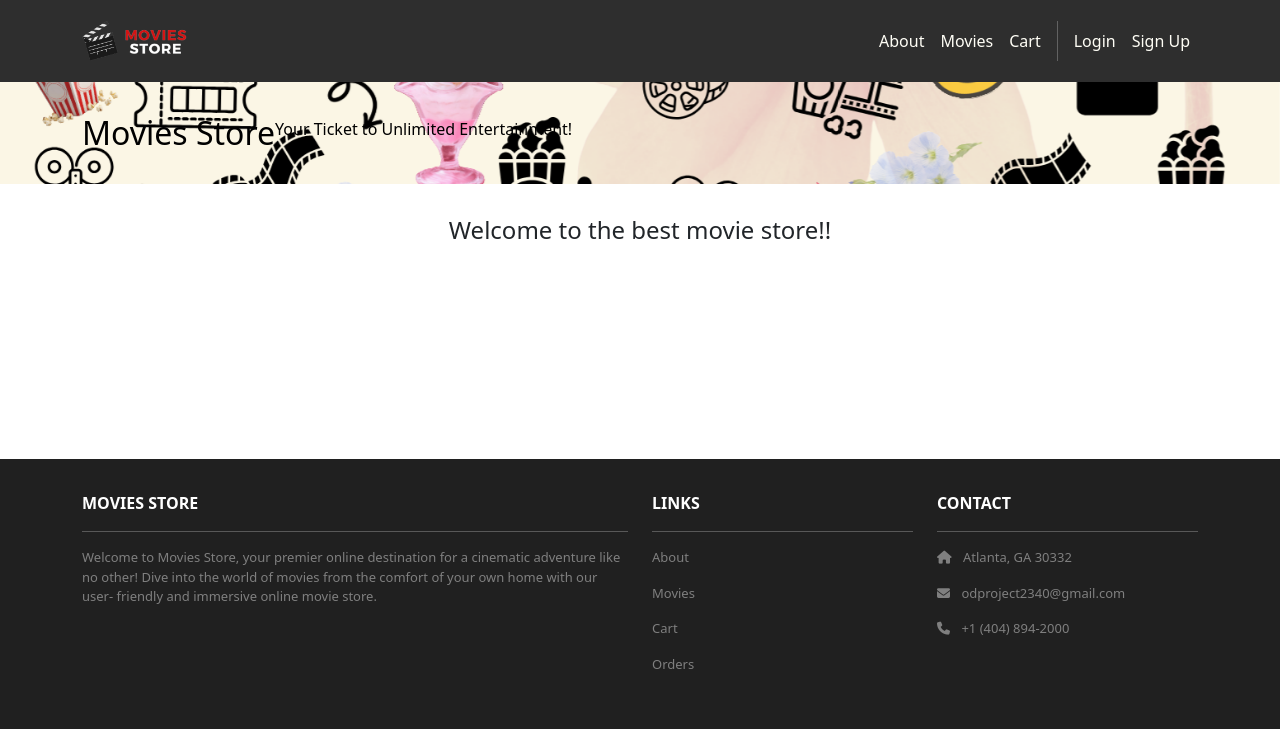
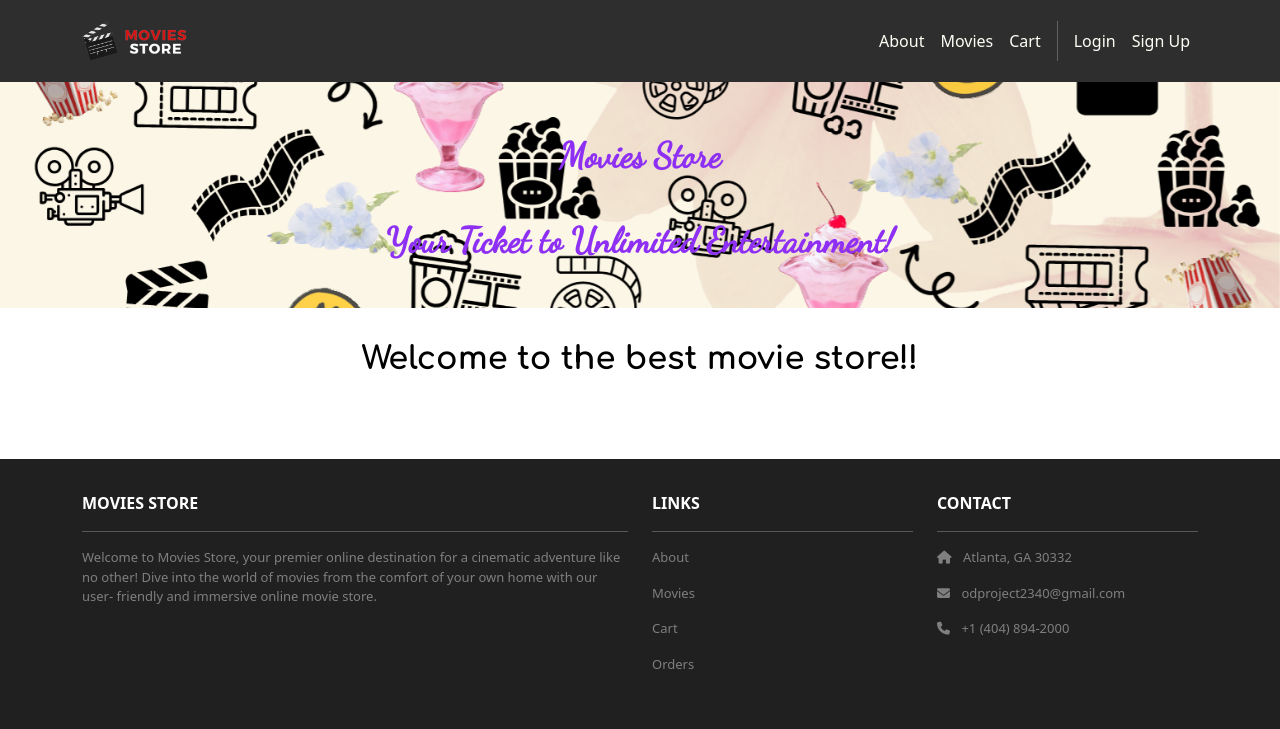
Before and after one commit to jingxuanliu1/Movie-Store, a Django app: page / in a window 1280 px wide. Shown: the top 729 px of the page. Run offline with Django 5.2, Linux system fonts and the light colour scheme; some libraries are stand-ins or nearby versions.

Commit message:
font changes

```diff
--- a/home/templates/home/index.html
+++ b/home/templates/home/index.html
@@ -1,18 +1,16 @@
 {% extends 'base.html' %}
 {% block content %}
-<header class="masthead bg-index text-black text-center
-           py-4">
-  <div class="container d-flex align-items-center flex-
-  column pt-2">
-    <h2>Movies Store</h2>
-    <p>Your Ticket to Unlimited Entertainment!</p>
+<header class="masthead bg-index text-black text-center py-4">
+  <div class="container d-flex flex-column justify-content-center align-items-center pt-2">
+<p class="mt-3 slogan">Movies Store</p>
+<p class="mt-3 slogan">Your Ticket to Unlimited Entertainment!</p>
   </div>
 </header>
 <div class="p-3">
   <div class="container">
     <div class="row mt-3">
       <div class="col mx-auto text-center mb-3">
-        <h4>Welcome to the best movie store!!</h4>
+        <h4 class="slogan-black">Welcome to the best movie store!!</h4>
       </div>
     </div>
   </div>
--- a/moviesstore/static/css/style.css
+++ b/moviesstore/static/css/style.css
@@ -47,3 +47,15 @@ width: auto;
   max-height: 650px;
   object-fit: contain;
 }
+.slogan {
+  font-weight: bold;
+  color: #8e2ff4;
+  font-size: 2.2rem;
+  font-family: 'Dancing Script', cursive;
+}
+.slogan-black {
+  font-weight: bold;
+  color: black;
+  font-size: 2rem;
+  font-family: 'Comfortaa', sans-serif;
+}
--- a/moviesstore/templates/base.html
+++ b/moviesstore/templates/base.html
@@ -30,6 +30,8 @@
                 <img src="{% static 'img/logo.png' %}" alt="logo"
                height="40" />
         </a>
+        <link href="https://fonts.googleapis.com/css2?family=Comfortaa:wght@400;700&display=swap" rel="stylesheet">
+        <link href="https://fonts.googleapis.com/css2?family=Dancing+Script&display=swap" rel="stylesheet">
         <button class="navbar-toggler" type="button"
                 data-bs-toggle="collapse"
                 data-bs-target="#navbarNavAltMarkup"
```
Also changed, not shown: db.sqlite3.
